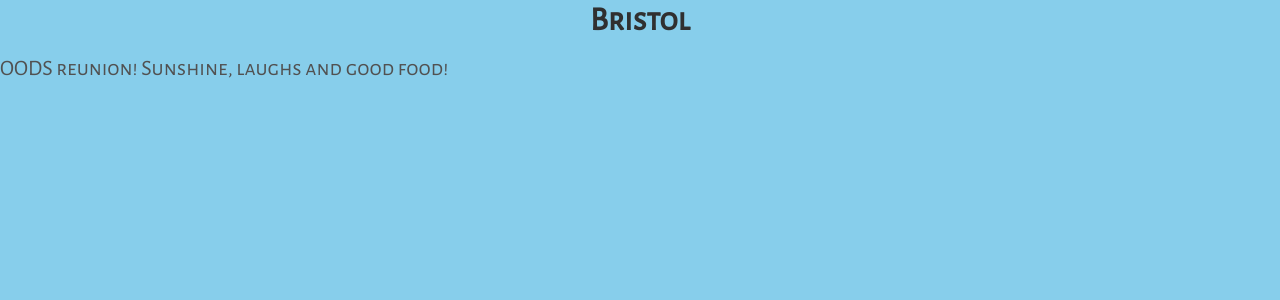
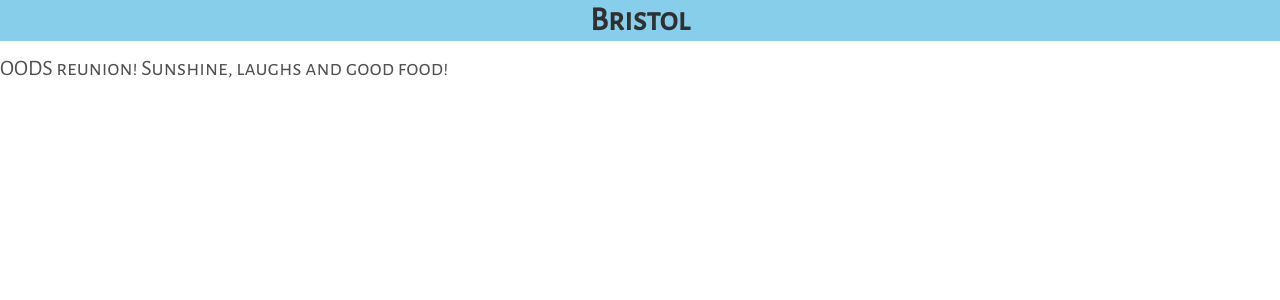
Before and after one commit to foopod/Travel-Website, a Jekyll site: the page built from _posts/2017-08-21-Bristol.md, in a window 1280 px wide. Shown: the top 300 px of the page. Built offline with Jekyll 4.4.1, drawn with Linux system fonts in a browser that asks for light colours.

Commit message:
Update head.html

```diff
--- a/_includes/head.html
+++ b/_includes/head.html
@@ -20,7 +20,6 @@
         			margin: 0;
         			padding: 0;
 				font-family: 'Alegreya Sans SC';
-				background-color:#87CEEB;
       			}
       			h1 {
         			font-size: 150%;
@@ -30,11 +29,9 @@
       			}
 			p {
 				font-family: 'Alegreya Sans SC';
-				background-color:#87CEEB;
 			}
       			img {
          			display:block;
-				background-color:#87CEEB;
       			}
 	</style>
 </head>
```
